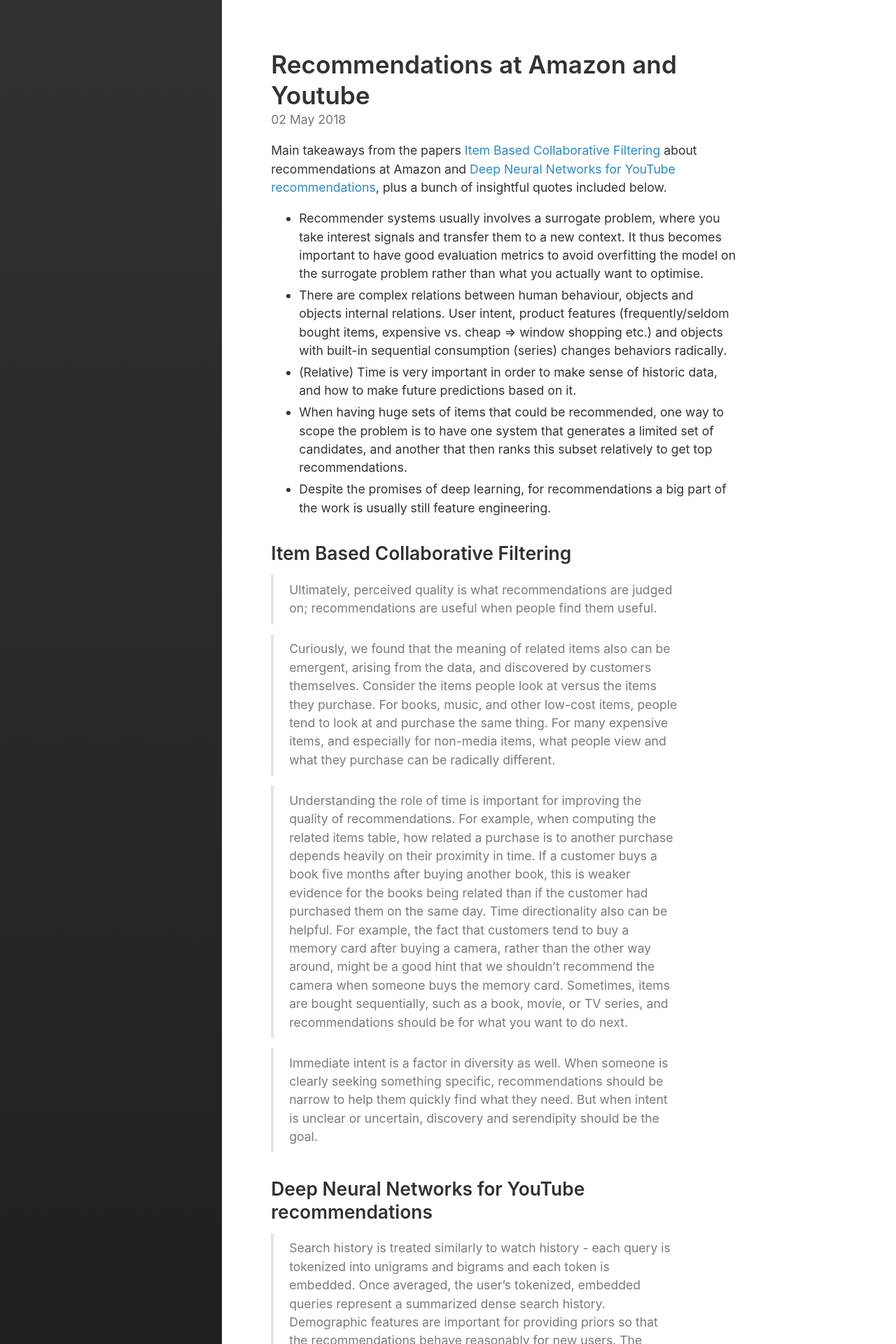
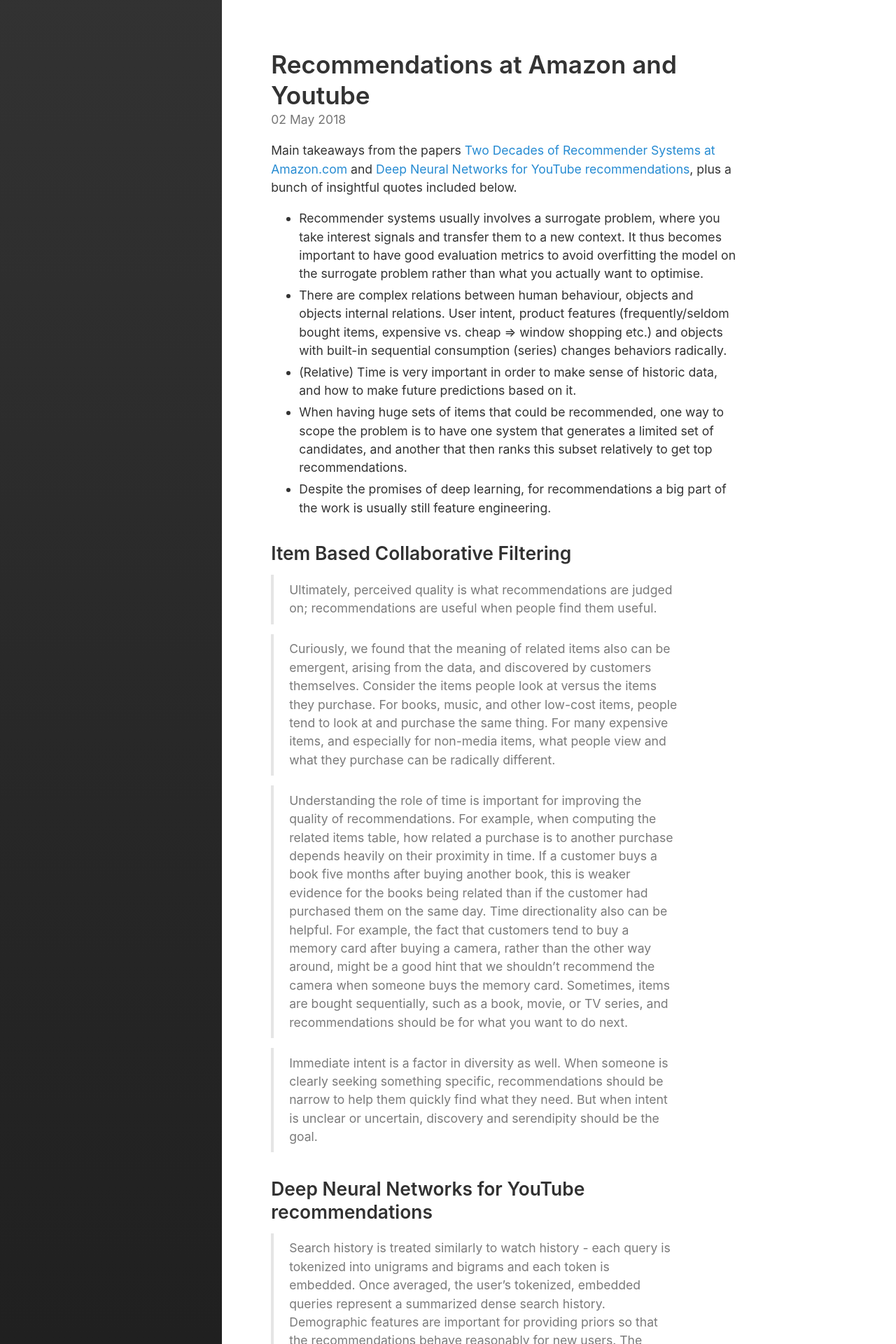
Before and after one commit to FreddieK/FreddieK.github.io, a Jekyll site: the page built from _posts/2018-05-02-Recommendations.md, in a window 1280 px wide. Shown: the top 1920 px of the page at 70% size. Built offline with Jekyll 4.4.1, drawn with Linux system fonts in a browser that asks for light colours; comment, search, counter and statistics services are not loaded.

Commit message:
Minor fix

```diff
--- a/_posts/2018-05-02-Recommendations.md
+++ b/_posts/2018-05-02-Recommendations.md
@@ -5,7 +5,7 @@ excerpt_separator:  <!--more-->
 comments: true
 tags: ['Recommender Systems', 'Paper Review']
 ---
-Main takeaways from the papers [Item Based Collaborative Filtering](https://pdfs.semanticscholar.org/0f06/d328f6deb44e5e67408e0c16a8c7356330d1.pdf) about recommendations at Amazon and [Deep Neural Networks for YouTube recommendations](https://static.googleusercontent.com/media/research.google.com/en//pubs/archive/45530.pdf), plus a bunch of insightful quotes included below.
+Main takeaways from the papers [Two Decades of Recommender Systems at Amazon.com](https://pdfs.semanticscholar.org/0f06/d328f6deb44e5e67408e0c16a8c7356330d1.pdf) and [Deep Neural Networks for YouTube recommendations](https://static.googleusercontent.com/media/research.google.com/en//pubs/archive/45530.pdf), plus a bunch of insightful quotes included below.
 
 - Recommender systems usually involves a surrogate problem, where you take interest signals and transfer them to a new context. It thus becomes important to have good evaluation metrics to avoid overfitting the model on the surrogate problem rather than what you actually want to optimise.
 - There are complex relations between human behaviour, objects and objects internal relations. User intent, product features (frequently/seldom bought items, expensive vs. cheap => window shopping etc.) and objects with built-in sequential consumption (series) changes behaviors radically.
```
